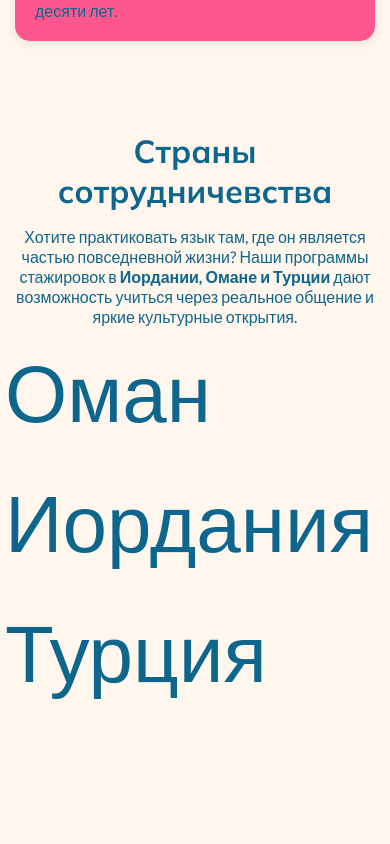
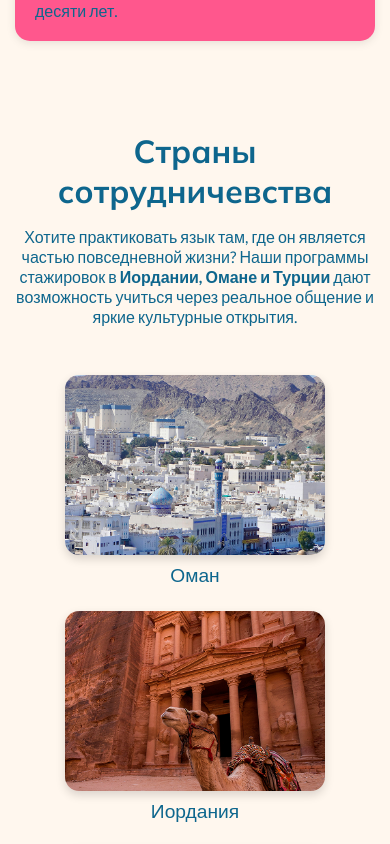
Before and after one commit to Sahara009/lingva, a React (Vite) app: page / in a window 390 px wide. Shown: the part 2400-3244 px from the top of the page. Before the commit the page ends 3122 px from the top, so only its background shows below. Built offline with nearby package versions, Linux system fonts and the light colour scheme.

Commit message:
add adaptive for countries section

```diff
--- a/src/widgets/Countries/Countries.module.scss
+++ b/src/widgets/Countries/Countries.module.scss
@@ -48,8 +48,9 @@
 
 .preview {
   position: fixed;
-  //   width: 220px;
-  //   height: 160px;
+  max-width: 250px;
+  // height: 160px;
+  width: 100%;
   object-fit: cover;
   pointer-events: none;
   transform: translate(-50%, -50%);
@@ -64,3 +65,43 @@
     opacity: 1;
   }
 }
+/* 📱 Мобильная сетка */
+.mobileGrid {
+  margin-top: 2rem;
+  display: grid;
+  grid-template-columns: repeat(auto-fit, minmax(180px, 1fr));
+  gap: 1.5rem;
+  padding: 1rem;
+}
+
+.mobileCard {
+  display: flex;
+  flex-direction: column;
+  align-items: center;
+  text-align: center;
+
+  img {
+    width: 100%;
+    max-width: 260px;
+    height: 180px;
+    object-fit: cover;
+    border-radius: 14px;
+    box-shadow: 0 4px 10px rgba(0, 0, 0, 0.15);
+  }
+
+  p {
+    margin-top: 0.5rem;
+    font-size: 1.2rem;
+    font-weight: 500;
+  }
+}
+
+/* Скрываем hover-версию на мобильных (для безопасности) */
+@media (max-width: 768px) {
+  .countries {
+    display: none !important;
+  }
+  .preview {
+    display: none !important;
+  }
+}
--- a/src/widgets/Countries/Countries.tsx
+++ b/src/widgets/Countries/Countries.tsx
@@ -1,4 +1,4 @@
-import React, { useState } from "react";
+import React, { useState, useEffect } from "react";
 import styles from "./Countries.module.scss";
 import jordan from "../../shared/assets/oman.png";
 import oman from "../../shared/assets/jordan.png";
@@ -18,26 +18,50 @@ const countries: Country[] = [
 export const Countries: React.FC = () => {
   const [activeImage, setActiveImage] = useState<string | null>(null);
   const [pos, setPos] = useState({ x: 0, y: 0 });
+  const [isMobile, setIsMobile] = useState(false);
+
+  useEffect(() => {
+    const check = () => setIsMobile(window.innerWidth < 768);
+    check();
+    window.addEventListener("resize", check);
+    return () => window.removeEventListener("resize", check);
+  }, []);
 
   const onMove = (e: React.MouseEvent) => {
     setPos({ x: e.clientX, y: e.clientY });
   };
 
   return (
-    <div className={styles.wrapper} onMouseMove={onMove}>
+    <div
+      className={styles.wrapper}
+      onMouseMove={!isMobile ? onMove : undefined}
+    >
       <h2>Страны сотрудничевства</h2>
+
       <p>
         Хотите практиковать язык там, где он является частью повседневной жизни?
         Наши программы стажировок в <span>Иордании, Омане и Турции</span> дают
         возможность учиться через реальное общение и яркие культурные открытия.
       </p>
+
+      {isMobile ? (
+        // 📱 МОБИЛЬНАЯ ВЕРСТКА
+        <div className={styles.mobileGrid}>
+          {countries.map((c) => (
+            <div key={c.name} className={styles.mobileCard}>
+              <img src={c.image} alt={c.name} />
+              <p>{c.name}</p>
+            </div>
+          ))}
+        </div>
+      ) : (
+        // 💻 ДЕСКТОПНАЯ ВЕРСТКА
+        <>
           <div className={styles.countries}>
             {countries.map((c) => (
               <div
                 key={c.name}
-            className={
-              c.name === "Иордания" ? styles.countryJordan : styles.country
-            }
+                className={styles.country}
                 onMouseEnter={() => setActiveImage(c.image)}
                 onMouseLeave={() => setActiveImage(null)}
               >
@@ -45,18 +69,21 @@ export const Countries: React.FC = () => {
               </div>
             ))}
           </div>
+
           {activeImage && (
             <img
               src={activeImage}
               className={styles.preview}
               style={{
                 position: "fixed",
-            left: pos.x + 20, // 👉 смещение по X
-            top: pos.y + 20, // 👉 смещение по Y
+                left: pos.x + 20,
+                top: pos.y + 20,
                 pointerEvents: "none",
               }}
             />
           )}
+        </>
+      )}
     </div>
   );
 };
```
Lines whose indentation alone changed are shown as unchanged.
